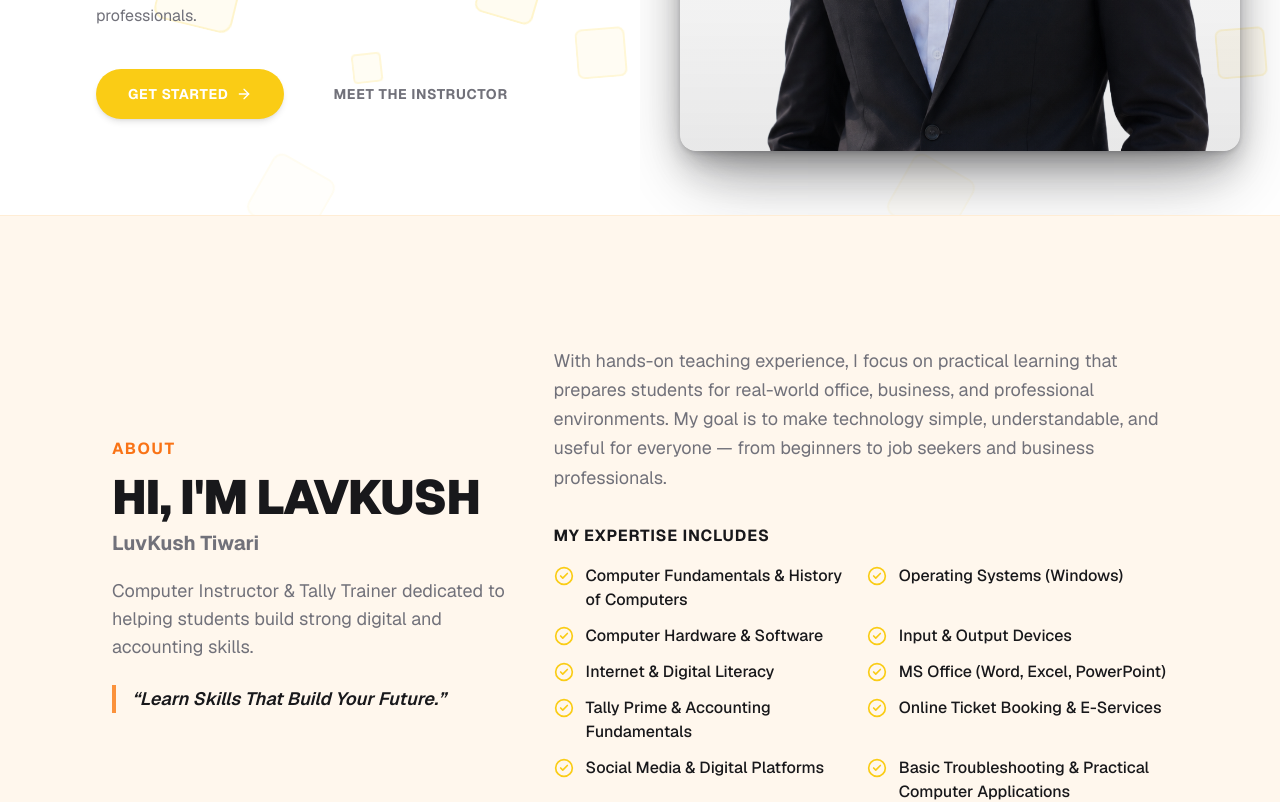
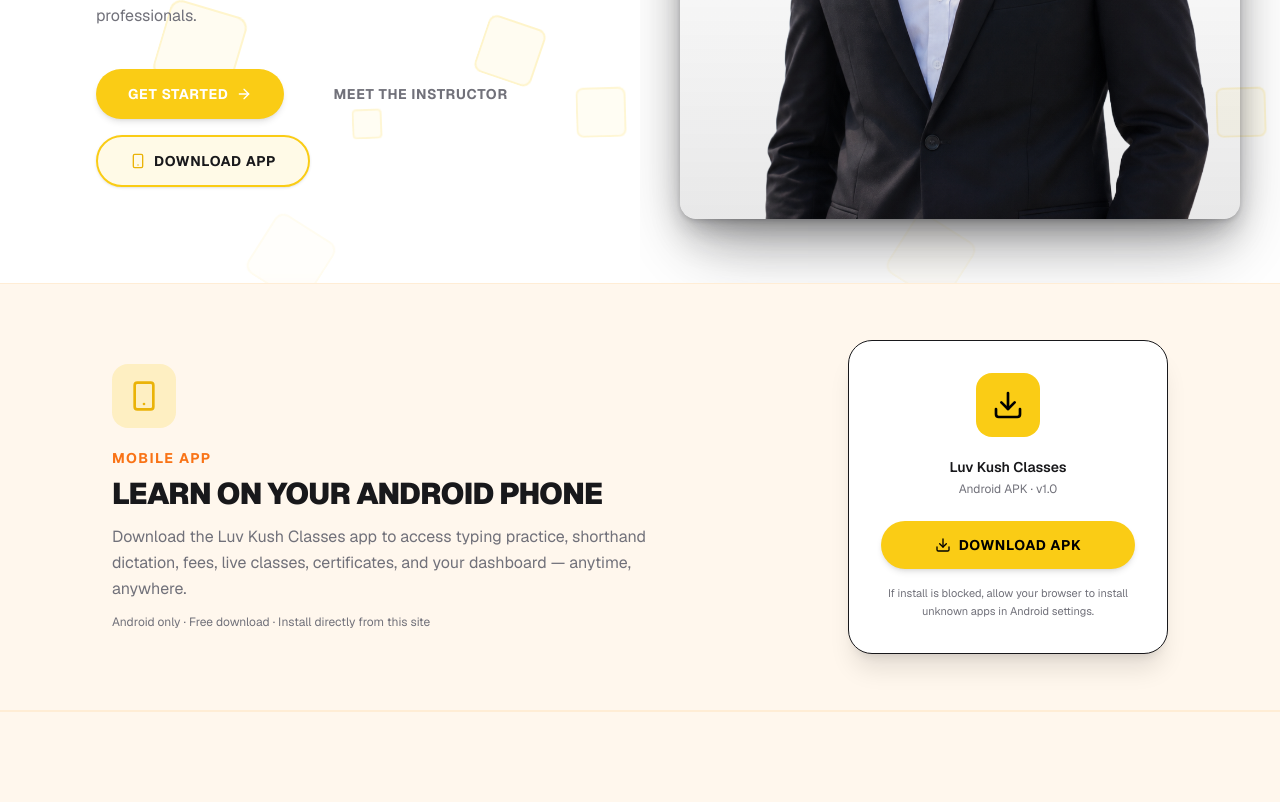
Before and after one commit to Ashu8840/LuvKush-Classes, a Next.js app in the folder frontend/: page / in a window 1280 px wide. Shown: the part 660-1462 px from the top of the page. Built offline with nearby package versions, Linux system fonts and the light colour scheme; no server answers.

Commit message:
feat(home): add themed Android APK download on landing page

```diff
--- a/frontend/src/app/page.tsx
+++ b/frontend/src/app/page.tsx
@@ -17,6 +17,7 @@ import { PublicNavbar } from "@/components/public/PublicNavbar";
 import { HeroSection } from "@/components/public/HeroSection";
 import { TestimonialsSection } from "@/components/public/TestimonialsSection";
 import { ContactForm } from "@/components/public/ContactForm";
+import { MobileAppDownload } from "@/components/public/MobileAppDownload";
 
 const EXPERTISE = [
   "Computer Fundamentals & History of Computers",
@@ -79,6 +80,8 @@ export default function Home() {
       <PublicNavbar />
 
       <HeroSection />
+
+      <MobileAppDownload />
 
       <section
         id="about"
--- a/frontend/src/components/public/HeroSection.tsx
+++ b/frontend/src/components/public/HeroSection.tsx
@@ -5,6 +5,7 @@ import Link from "next/link";
 import { ArrowRight } from "lucide-react";
 import { motion } from "framer-motion";
 import { FloatingSquares } from "@/components/public/FloatingSquares";
+import { MobileAppDownload } from "@/components/public/MobileAppDownload";
 
 const TypewriterText = ({
   text,
@@ -116,6 +117,7 @@ export function HeroSection() {
             >
               Meet the Instructor
             </a>
+            <MobileAppDownload variant="hero" />
           </motion.div>
         </div>
       </div>
--- /dev/null
+++ b/frontend/src/components/public/MobileAppDownload.tsx
@@ -0,0 +1,70 @@
+import { Download, Smartphone } from "lucide-react";
+
+const APK_URL = "/LuvKush.apk";
+const APK_FILENAME = "LuvKush.apk";
+
+export function MobileAppDownload({ variant = "section" }: { variant?: "hero" | "section" }) {
+  if (variant === "hero") {
+    return (
+      <a
+        href={APK_URL}
+        download={APK_FILENAME}
+        className="inline-flex items-center justify-center gap-2 rounded-full border-2 border-[#facc15] bg-[#facc15]/10 px-6 py-3 text-xs font-bold uppercase tracking-wider text-foreground shadow-sm transition hover:bg-[#facc15]/20 hover:shadow-[#facc15]/20 active:scale-[0.985] sm:px-8 sm:py-3.5 sm:text-sm"
+      >
+        <Smartphone className="h-4 w-4 text-[#eab308]" />
+        Download App
+      </a>
+    );
+  }
+
+  return (
+    <section
+      id="mobile-app"
+      className="scroll-mt-24 border-y border-default bg-surface py-12 md:py-14"
+    >
+      <div className="mx-auto flex w-full max-w-6xl flex-col items-center gap-8 px-4 sm:px-8 lg:flex-row lg:justify-between lg:px-12">
+        <div className="flex max-w-xl flex-col items-center text-center lg:items-start lg:text-left">
+          <div className="inline-flex rounded-2xl bg-[#facc15]/20 p-4">
+            <Smartphone className="h-8 w-8 text-[#eab308]" />
+          </div>
+          <p className="mt-5 text-sm font-bold uppercase tracking-widest text-accent">
+            Mobile App
+          </p>
+          <h2 className="mt-2 text-2xl font-black uppercase tracking-tight text-foreground sm:text-3xl">
+            Learn on Your Android Phone
+          </h2>
+          <p className="mt-3 text-sm leading-relaxed text-muted sm:text-base">
+            Download the Luv Kush Classes app to access typing practice, shorthand
+            dictation, fees, live classes, certificates, and your dashboard — anytime,
+            anywhere.
+          </p>
+          <p className="mt-3 text-xs text-muted">
+            Android only · Free download · Install directly from this site
+          </p>
+        </div>
+
+        <div className="flex w-full max-w-sm flex-col items-center rounded-3xl border border-default/50 bg-card p-8 shadow-xl lg:max-w-xs">
+          <div className="flex h-16 w-16 items-center justify-center rounded-2xl bg-[#facc15]">
+            <Download className="h-8 w-8 text-black" />
+          </div>
+          <p className="mt-5 text-center text-sm font-semibold text-foreground">
+            Luv Kush Classes
+          </p>
+          <p className="mt-1 text-center text-xs text-muted">Android APK · v1.0</p>
+          <a
+            href={APK_URL}
+            download={APK_FILENAME}
+            className="mt-6 inline-flex w-full items-center justify-center gap-2 rounded-full bg-[#facc15] px-6 py-3.5 text-sm font-bold uppercase tracking-wider text-black shadow-md transition hover:bg-yellow-500 hover:opacity-95 active:scale-[0.985]"
+          >
+            <Download className="h-4 w-4" />
+            Download APK
+          </a>
+          <p className="mt-4 text-center text-[11px] leading-relaxed text-muted">
+            If install is blocked, allow your browser to install unknown apps in Android
+            settings.
+          </p>
+        </div>
+      </div>
+    </section>
+  );
+}
--- a/frontend/src/components/public/PublicNavbar.tsx
+++ b/frontend/src/components/public/PublicNavbar.tsx
@@ -8,6 +8,7 @@ import { ThemeSelector } from "@/components/layout/ThemeSelector";
 
 const NAV_LINKS = [
   { href: "/#home", label: "Home" },
+  { href: "/#mobile-app", label: "App" },
   { href: "/#about", label: "About" },
   { href: "/#testimonials", label: "Testimonials" },
   { href: "/#contact", label: "Contact Us" },
```
Also changed, not shown: 1 other file (tests, documents, lock files or other folders).
